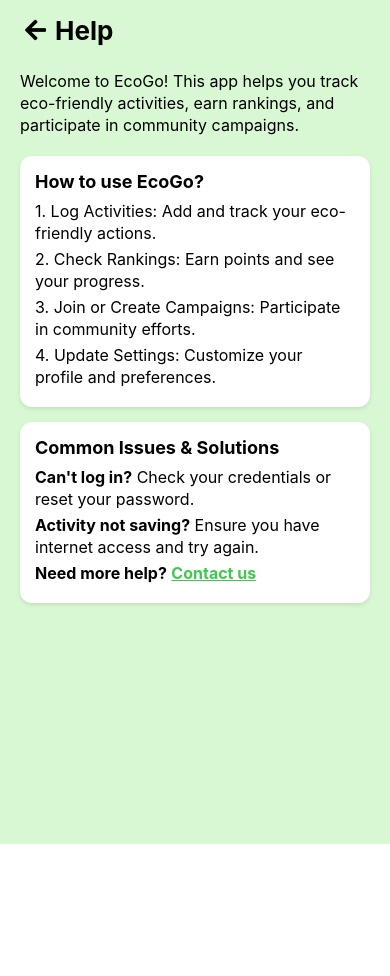
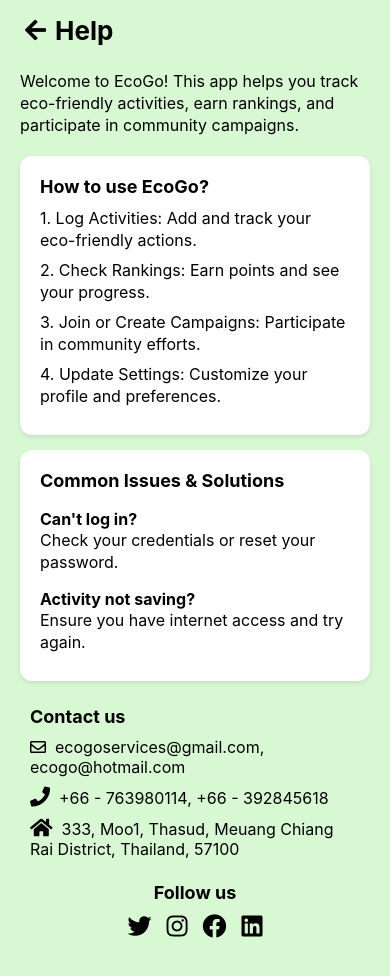
Before and after one commit to eaindraysupan1005/ecogo, a React Native app: screen /Help in a window 390 px wide. Shown: the top 976 px of the page. Before the commit the page ends 844 px from the top, so only its background shows below. Built offline with nearby package versions, Linux system fonts and the light colour scheme.

Commit message:
Help Page and Login

```diff
--- a/App.js
+++ b/App.js
@@ -20,6 +20,10 @@
 import HelpScreen from './screens/HelpScreen';
 import Lifestyle from './screens/Lifestyle';
 import JoinedCampaign from './screens/JoinedCampaign';
+import LoginScreen from './screens/LoginScreen';
+import SignUpScreen from './screens/SignUpScreen';
+
+
 
 const Tab = createBottomTabNavigator();
 const Stack = createStackNavigator();
@@ -79,7 +83,7 @@
                 component={SettingPage}
                 options={{
                     tabBarIcon: ({ color, size = 24 }) => (
-                        <FontAwesome5 name="user-circle" size={size} color={color} />
+                        <FontAwesome5 name="cog" size={size} color={color} />
                     ),
                 }}
             />
@@ -91,7 +95,7 @@
 const App = () => {
     return (
         <NavigationContainer>
-            <Stack.Navigator initialRouteName="Main">
+            <Stack.Navigator initialRouteName="SignUp">
                 <Stack.Screen
                     name="Main"
                     component={BottomTabs}
@@ -102,6 +106,11 @@
                         header: () => <CustomHeader title="Eco Campaigns"
                             navigation={navigation} backgroundColor="#D8F8D3" />
                     })} />
+                <Stack.Screen name="Login" component={LoginScreen}
+                    options={{ headerShown: false }} />
+
+                <Stack.Screen name="SignUp" component={SignUpScreen}
+                    options={{ headerShown: false }} />
                 <Stack.Screen name="EditProfile" component={EditProfileScreen}
                     options={({ navigation }) => ({
                         header: () => <CustomHeader title="Edit Profile"
@@ -120,7 +129,7 @@
                 <Stack.Screen name="Ranking" component={RankingPage}
                     options={({ navigation }) => ({
                         header: () => <CustomHeader title="Your Ranking"
-                                                navigation={navigation}  backgroundColor="#D8F8D3"/>
+                            navigation={navigation} backgroundColor="#D8F8D3" />
                     })} />
                 <Stack.Screen name="CreateCampaign" component={CreateCampaign}
                     options={({ navigation }) => ({
--- a/screens/HelpScreen.js
+++ b/screens/HelpScreen.js
@@ -2,6 +2,7 @@
 import { View, Text, ScrollView, TouchableOpacity, StyleSheet } from "react-native";
 import { useNavigation } from "@react-navigation/native";
 import MaterialIcons from "react-native-vector-icons/MaterialIcons";
+import FontAwesome5 from 'react-native-vector-icons/FontAwesome5';
 
 const HelpScreen = () => {
   const navigation = useNavigation();
@@ -9,7 +10,7 @@
   return (
     <ScrollView style={styles.container}>
 
-      {/* Title */}
+
       <Text style={styles.description}>
         Welcome to EcoGo! This app helps you track eco-friendly activities, earn rankings, and participate in community campaigns.
       </Text>
@@ -26,9 +27,27 @@
       {/* Common Issues Section */}
       <View style={styles.card}>
         <Text style={styles.cardTitle}>Common Issues & Solutions</Text>
-        <Text style={styles.cardText}><Text style={styles.bold}>Can't log in?</Text> Check your credentials or reset your password.</Text>
-        <Text style={styles.cardText}><Text style={styles.bold}>Activity not saving?</Text> Ensure you have internet access and try again.</Text>
-        <Text style={styles.cardText}><Text style={styles.bold}>Need more help?</Text> <Text style={styles.contactText}>Contact us</Text></Text>
+        <Text style={styles.bold}>Can't log in?</Text>
+        <Text style={styles.cardText}>Check your credentials or reset your password.</Text>
+        <Text style={styles.bold}>Activity not saving?</Text>
+        <Text style={styles.cardText}>Ensure you have internet access and try again.</Text>
+      </View>
+
+      {/* Contact Us Section */}
+      <View style={styles.contactCard}>
+        <Text style={styles.cardTitle}>Contact us</Text>
+        <Text style={styles.contactInfo}><FontAwesome5 name="envelope" size={16} color="black" />  ecogoservices@gmail.com, ecogo@hotmail.com</Text>
+        <Text style={styles.contactInfo}><FontAwesome5 name="phone" size={20} color="black" />  +66 - 763980114, +66 - 392845618</Text>
+        <Text style={styles.contactInfo}><FontAwesome5 name="home" size={20} color="black" />  333, Moo1, Thasud, Meuang Chiang Rai District, Thailand, 57100</Text>
+
+        {/* Social Media */}
+        <Text style={styles.followUs}>Follow us</Text>
+        <View style={styles.socialIcons}>
+          <FontAwesome5 name="twitter" size={24} color="black" />
+          <FontAwesome5 name="instagram" size={24} color="black" />
+          <FontAwesome5 name="facebook" size={24} color="black" />
+          <FontAwesome5 name="linkedin" size={24} color="black" />
+        </View>
       </View>
     </ScrollView>
   );
@@ -50,14 +69,14 @@
     marginBottom: 10,
   },
   description: {
+  marginTop: 50,
     fontSize: 16,
     marginBottom: 20,
     lineHeight: 22,
-    marginTop: 50,
   },
   card: {
     backgroundColor: "#FFFFFF",
-    padding: 15,
+    padding: 20,
     borderRadius: 12,
     marginBottom: 15,
     shadowColor: "#000",
@@ -66,23 +85,40 @@
     shadowRadius: 4,
     elevation: 3,
   },
+  contactCard: {
+  padding: 10,
+  marginBottom: 50,
+  },
   cardTitle: {
     fontSize: 18,
     fontWeight: "bold",
-    marginBottom: 8,
+    marginBottom: 10,
   },
   cardText: {
     fontSize: 16,
-    marginBottom: 4,
+    marginBottom: 8,
     lineHeight: 22,
   },
   bold: {
+    fontSize: 16,
     fontWeight: "bold",
+    marginTop: 8,
   },
-  contactText: {
-    color: "#3FC951",
+  contactInfo: {
+    fontSize: 16,
+    marginBottom: 8,
+  },
+  followUs: {
+    fontSize: 18,
     fontWeight: "bold",
-    textDecorationLine: "underline",
+    marginTop: 15,
+    textAlign: "center",
+  },
+  socialIcons: {
+    flexDirection: "row",
+    justifyContent: "center",
+    marginTop: 10,
+    gap: 15,
   },
 });
 
--- a/screens/HomeScreen.js
+++ b/screens/HomeScreen.js
@@ -157,13 +157,9 @@
     width: 70,
     height: 70,
     marginBottom: 5,
-    shadowColor: '#000',
-    shadowOpacity: 0.0,
-    shadowRadius: 50,
-    elevation: 7,
   },
   blockText: {
-    fontSize: 18,
+    fontSize: 16,
     textAlign: 'center',
     color: '#000',
     flexShrink: 1,
--- a/screens/LoginScreen.js
+++ b/screens/LoginScreen.js
@@ -12,7 +12,7 @@
   const handleLogin = () => {
     // Simulating a successful login
     if (email.trim() !== "" && password.trim() !== "") {
-      navigation.navigate("HomeScreen");
+      navigation.navigate("Main");
     }
   };
 
--- a/screens/SignUpScreen.js
+++ b/screens/SignUpScreen.js
@@ -4,8 +4,7 @@
 } from "react-native";
 import FontAwesome5 from 'react-native-vector-icons/FontAwesome5';
 
-
-const SignupScreen = ({ navigation }) => {
+const SignUpScreen = ({ navigation }) => {
   const [email, setEmail] = useState("");
   const [password, setPassword] = useState("");
   const [username, setUsername] = useState("");
@@ -18,8 +17,8 @@
     if (password.length < 8) {
       return; // Password validation failed
     }
-    // Successful signup, navigate to HomeScreen
-    navigation.navigate("HomeScreen");
+    // Successful signup, navigate to the main tab navigator
+    navigation.navigate("Main");
   };
 
   return (
@@ -65,7 +64,7 @@
       {/* Terms & Conditions Checkbox */}
       <View style={styles.checkboxContainer}>
         <TouchableOpacity onPress={() => setAgree(!agree)} style={styles.checkbox}>
-          {agree ? <FontAwesome5 name="check-square" size={20} color="#3FC951" /> : <FontAwesome name="square-o" size={20} color="black" />}
+          {agree ? <FontAwesome5 name="check-square" size={20} color="#3FC951" /> : <FontAwesome5 name="square" size={20} color="black" />}
         </TouchableOpacity>
         <Text style={styles.termsText}>I agree <Text style={styles.link}>Terms & Conditions</Text></Text>
       </View>
@@ -77,7 +76,7 @@
 
       {/* Login Link */}
       <Text style={styles.loginText}>
-        Have an account? <Text style={styles.link} onPress={() => navigation.navigate("LoginScreen")}>Log in</Text>
+        Have an account? <Text style={styles.link} onPress={() => navigation.navigate("Login")}>Log in</Text>
       </Text>
     </View>
   );
@@ -155,4 +154,4 @@
   },
 });
 
-export default SignupScreen;
+export default SignUpScreen;
```
Also changed, not shown: assets/img/login.png (added), assets/img/signup.png (added). Lines whose indentation alone changed are shown as unchanged.
